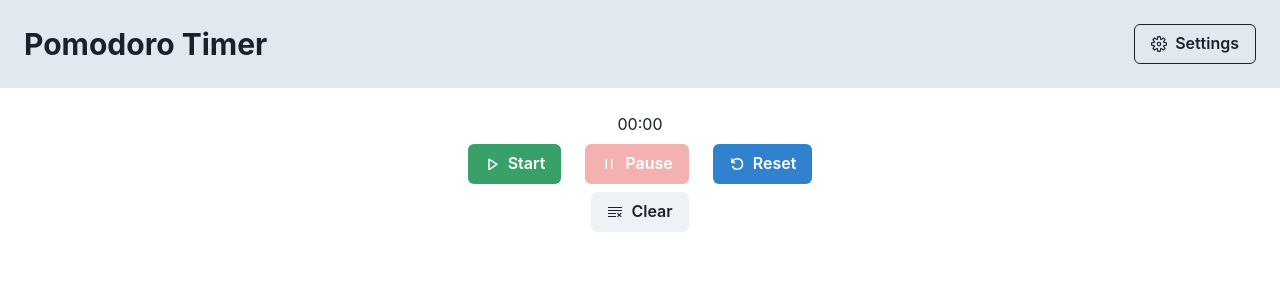
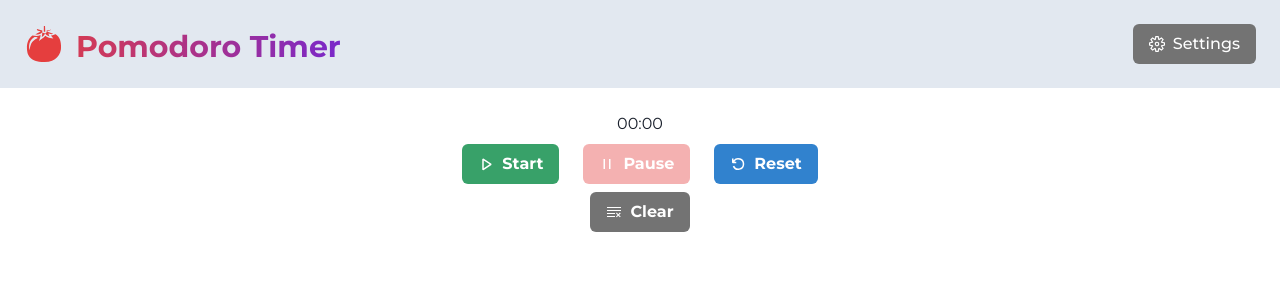
Before and after one commit to krisp3t/pomodoro-timer, a React (Create React App) app: page / in a window 1280 px wide. Shown: the top 300 px of the page. Built offline with nearby package versions, Linux system fonts and the light colour scheme.

Commit message:
Extend theme, update navbar icon, heading

```diff
--- a/package.json
+++ b/package.json
@@ -6,6 +6,7 @@
     "@chakra-ui/react": "^1.6.9",
     "@emotion/react": "^11.4.1",
     "@emotion/styled": "^11.3.0",
+    "@fontsource/montserrat": "^4.5.1",
     "@testing-library/jest-dom": "^5.14.1",
     "@testing-library/react": "^11.2.7",
     "@testing-library/user-event": "^12.8.3",
--- a/src/App.jsx
+++ b/src/App.jsx
@@ -1,9 +1,9 @@
 import React, { useReducer } from "react";
 import { Container, VStack } from "@chakra-ui/layout";
 
+import Navbar from "./UI/Navbar";
 import Session from "./Session/Session";
 import History from "./History/History";
-import Navbar from "./UI/Navbar";
 
 function App() {
 	const pomodoroActionsReducer = (pomodoroActions, sessionAction) => {
--- a/src/History/History.jsx
+++ b/src/History/History.jsx
@@ -16,7 +16,11 @@ const History = (props) => {
 		.map((action) => <HistoryItem key={action.key} action={action} />);
 	return (
 		<Box>
-			<Button onClick={props.clear} leftIcon={<VscClearAll />}>
+			<Button
+				colorScheme="black"
+				onClick={props.clear}
+				leftIcon={<VscClearAll />}
+			>
 				Clear
 			</Button>
 			<Box>{actionItems}</Box>
--- a/src/UI/Navbar.jsx
+++ b/src/UI/Navbar.jsx
@@ -1,5 +1,13 @@
 import React, { useRef } from "react";
-import { Heading, Flex, Button, Input, useDisclosure } from "@chakra-ui/react";
+import {
+	Heading,
+	Flex,
+	Button,
+	Input,
+	Icon,
+	useDisclosure,
+	Box,
+} from "@chakra-ui/react";
 import {
 	Drawer,
 	DrawerBody,
@@ -10,6 +18,7 @@ import {
 	DrawerCloseButton,
 } from "@chakra-ui/react";
 import { VscSettingsGear } from "react-icons/vsc";
+import { GiTomato } from "react-icons/gi";
 
 const Navbar = (props) => {
 	const { isOpen, onOpen, onClose } = useDisclosure();
@@ -26,18 +35,35 @@ const Navbar = (props) => {
 			bg="gray.200"
 			{...props}
 		>
-			<Flex align="center" mr={5}>
-				<Heading as="h1" size="lg">
-					Pomodoro Timer
-				</Heading>
+			<Flex
+				align="flex-start"
+				justifyContent="center"
+				mr={5}
+				bgGradient="linear(to-l, #7928CA, red.500)"
+				bgClip="text"
+			>
+				<Icon as={GiTomato} w={10} h={10} mr={3} color="red.500" />
+				<Box>
+					<Heading
+						as="h1"
+						size="lg"
+						lineHeight="1.5"
+						display="inline-block"
+						verticalAlign="-15px"
+						h={10}
+					>
+						Pomodoro Timer
+					</Heading>
+				</Box>
 			</Flex>
 
 			<Button
 				onClick={handleToggle}
 				leftIcon={<VscSettingsGear />}
-				variant="outline"
+				variant="solid"
 				colorScheme="black"
 				ref={btnRef}
+				fontWeight="500"
 			>
 				Settings
 			</Button>
@@ -61,7 +87,7 @@ const Navbar = (props) => {
 						<Button variant="outline" mr={3} onClick={onClose}>
 							Cancel
 						</Button>
-						<Button colorScheme="blue">Save</Button>
+						<Button colorScheme="black">Save</Button>
 					</DrawerFooter>
 				</DrawerContent>
 			</Drawer>
--- /dev/null
+++ b/src/theme.jsx
@@ -0,0 +1,24 @@
+import { extendTheme } from "@chakra-ui/react";
+
+const theme = extendTheme({
+	colors: {
+		black: {
+			50: "#f2f2f2",
+			100: "#d9d9d9",
+			200: "#bfbfbf",
+			300: "#a6a6a6",
+			400: "#8c8c8c",
+			500: "#737373",
+			600: "#595959",
+			700: "#404040",
+			800: "#262626",
+			900: "#0d0d0d",
+		},
+	},
+	fonts: {
+		heading: "Montserrat, sans-serif",
+		body: "Montserrat, sans-serif",
+	},
+});
+
+export default theme;
```
Also changed, not shown: src/index.js (+6 -1 lines), 1 other file (tests, documents, lock files or other folders).
